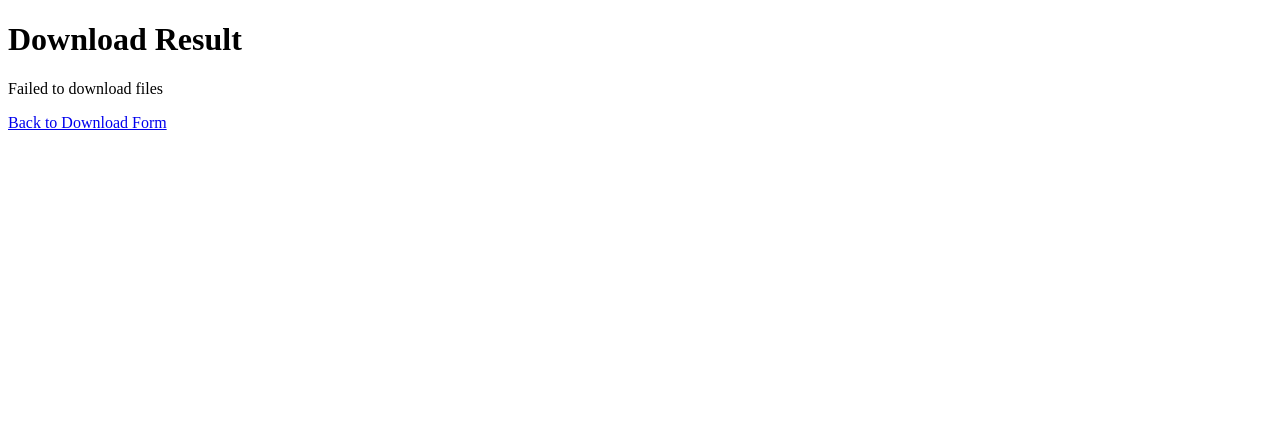
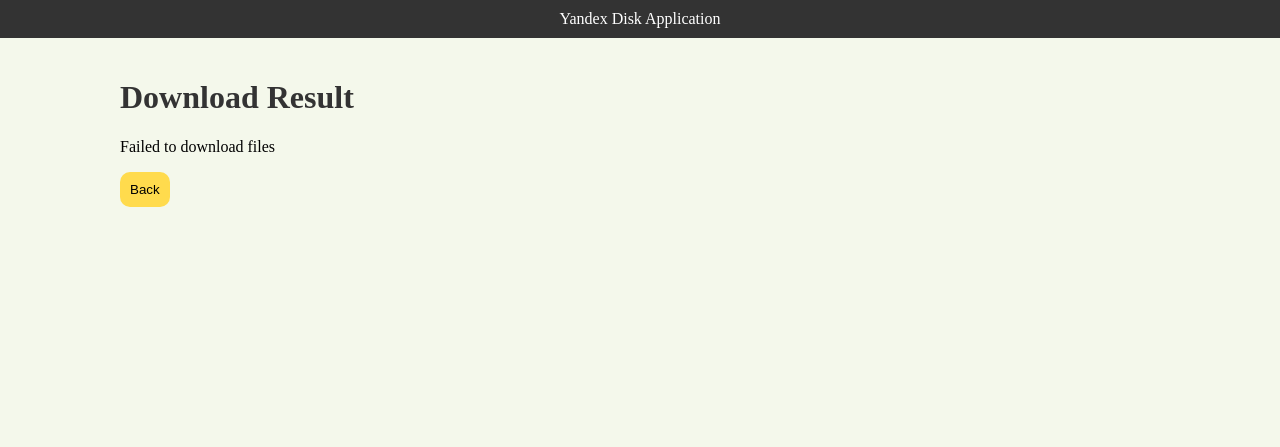
Before and after one commit to janetuyy/yadisk_app, a Django app: page //download.html in a window 1280 px wide. Shown: the top 447 px of the page. Run offline with Django 4.2, Linux system fonts and the light colour scheme.

Commit message:
download_error page styled

```diff
--- a/yadisk_interaction/static/yadisk_interaction/style.css
+++ b/yadisk_interaction/static/yadisk_interaction/style.css
@@ -103,10 +103,14 @@ h1 {
     margin-left: 40px;
 }
 
-#back-link {
+.back-link {
     text-decoration: none;
     color: black;
 }
 #logout {
     font-weight: bold;
 }
+
+#download_err {
+    margin-left: 120px;
+}
--- a/yadisk_interaction/templates/yadisk_interaction/download.html
+++ b/yadisk_interaction/templates/yadisk_interaction/download.html
@@ -1,15 +1,22 @@
+{% extends "yadisk_interaction/index.html" %}
+{% load static %}
+
 <!DOCTYPE html>
 <html>
 <head>
     <title>Download Result</title>
 </head>
 <body>
+    {% block content %}
+    <div id="download_err">
         <h1>Download Result</h1>
         {% if link %}
             <p>Download link: <a href="{{ link }}">{{ link }}</a></p>
         {% else %}
             <p>{{ error }}</p>
         {% endif %}
-    <a href="javascript:history.back()">Back to Download Form</a>
+        <button><a class="back-link" href="javascript:history.back()">Back</a></button>
+    </div>
+    {% endblock %}
 </body>
 </html>
--- a/yadisk_interaction/templates/yadisk_interaction/index.html
+++ b/yadisk_interaction/templates/yadisk_interaction/index.html
@@ -11,6 +11,7 @@
     <div id="header">
         <a class="logo">Yandex Disk Application</a>
     </div>
+    {% block content %}
     {% if not public_key_received %}
         <form id="link-to-resource" method="post">
             {% csrf_token %}
@@ -21,7 +22,7 @@
     {% else %}
         <div id="menu">
             <h1 id="your-files">Your files</h1>
-            <button id="back"><a id="back-link" href="javascript:history.back()">Back</a></button>
+            <button id="back"><a class="back-link" href="javascript:history.back()">Back</a></button>
             <form method="post">
                 {% csrf_token %}
                 {{ another_form.as_p }}
@@ -55,6 +56,7 @@
         {% endfor %}
         </ul>
     {% endif %}
+    {% endblock %}
 <footer>
     <p>Yandex Disk Application ©2024.</p>
 </footer>
```
Lines whose indentation alone changed are shown as unchanged.
